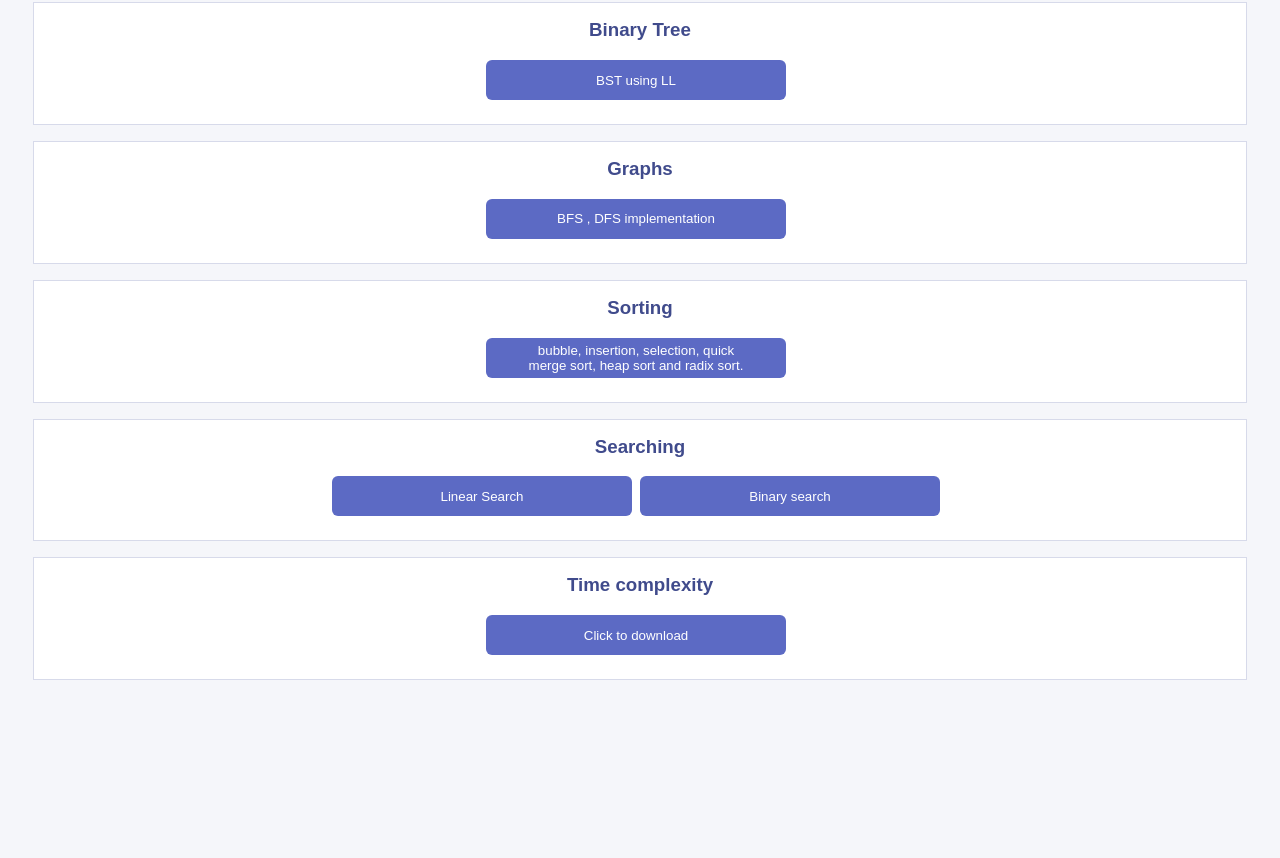
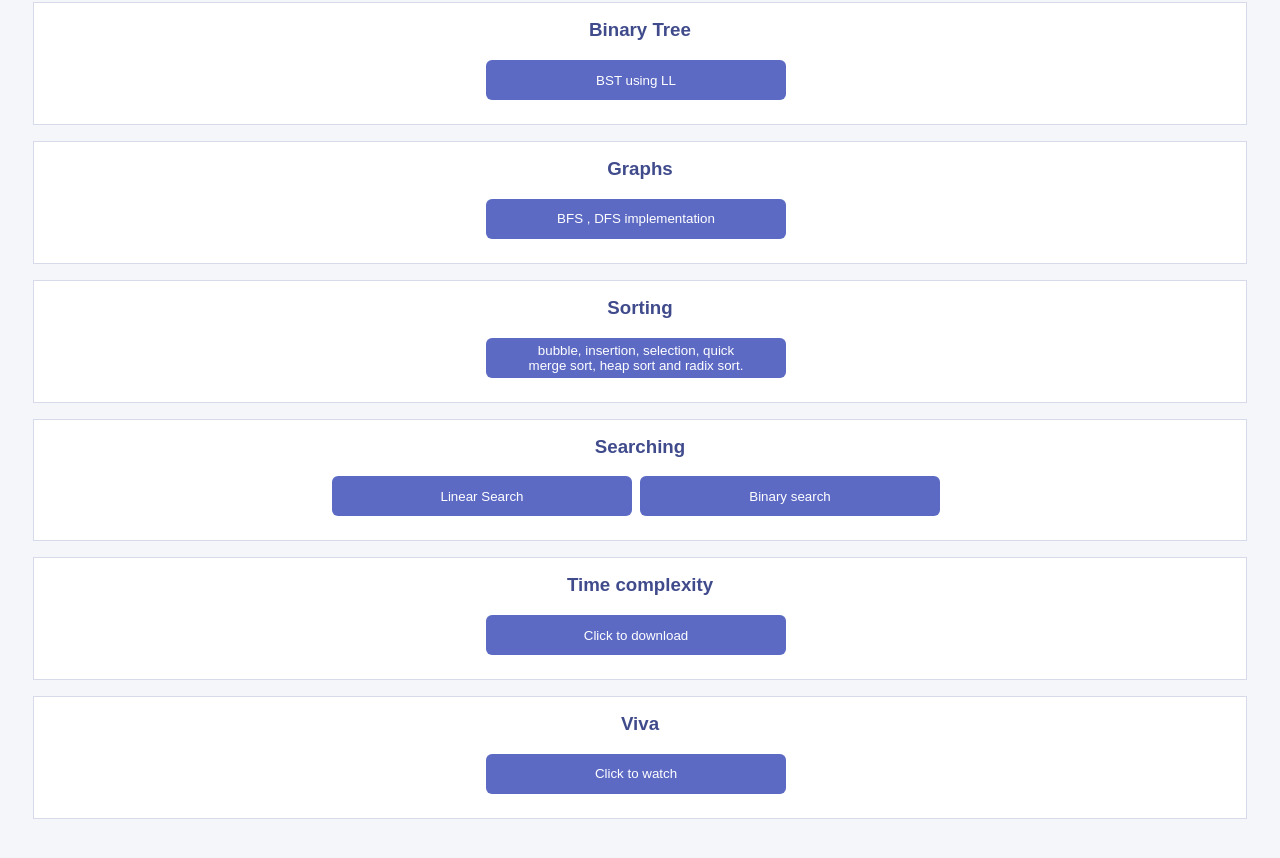
Before and after one commit to abirajtm-1806/lab-in-browser, a plain HTML site: page lab/dslab.html in a window 1280 px wide. Shown: the part 971-1829 px from the top of the page. Before the commit the page ends 1700 px from the top, so only its background shows below. Drawn offline with Linux system fonts and the light colour scheme.

Commit message:
s3 last update

```diff
--- a/lab/dslab.html
+++ b/lab/dslab.html
@@ -55,5 +55,10 @@
 	<a href="../assets/s3/ds lab/Timecomplexity.pdf" target="_blank">
         <button>Click to download</button></a><br>
       </section>
+	<section>
+        <center><h3>Viva</h3></center>
+	<a href="../assets/s3/ds lab/Viva.pdf" target="_blank">
+        <button>Click to watch</button></a><br>
+      </section>
   </body>
 </html>
```
Also changed, not shown: 1 other file.
